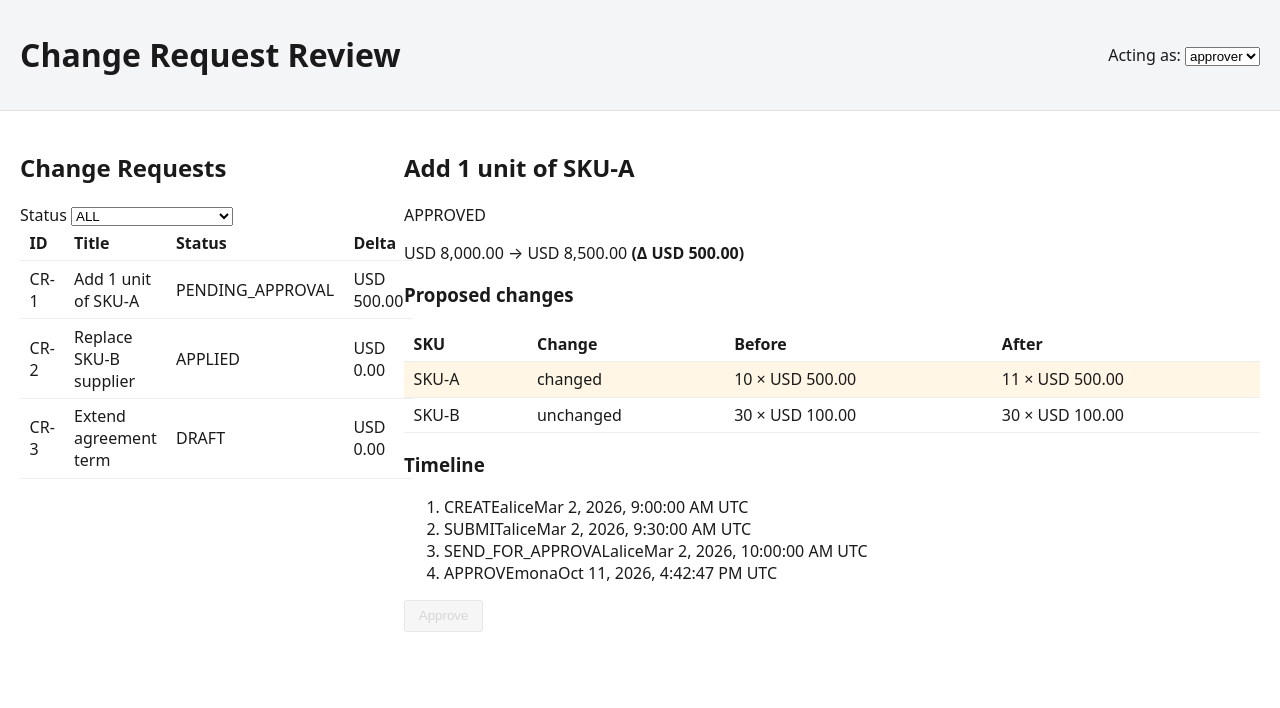
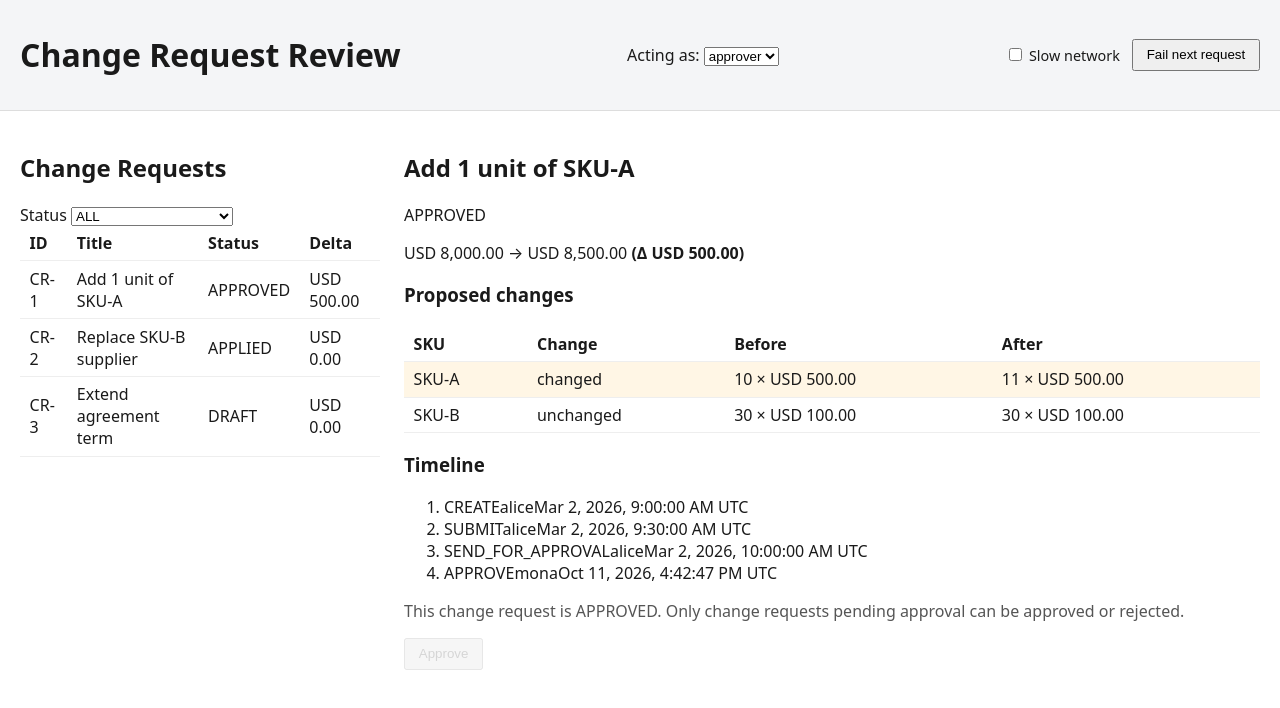
Before and after one commit to bbonnieee/Penny-assessment, an Angular app: page / in a window 1280 px wide. Both pictures are taken after a click on the button "Approve". Shown: the top 708 px of the page. Built offline with nearby package versions, Linux system fonts and the light colour scheme.

Commit message:
Read-only hints, idle states, list refresh after actions, demo network controls

```diff
--- a/src/app/app.component.html
+++ b/src/app/app.component.html
@@ -6,9 +6,18 @@
 			<option *ngFor="let key of userKeys" [value]="key" [selected]="session.user.id === users[key]?.id">{{ key }}</option>
 		</select>
 	</label>
+	<div class="app-demo-controls" aria-label="Demo network controls">
+		<label>
+			<input type="checkbox" [checked]="api.latencyMs > 0" (change)="setSlowNetwork($any($event.target).checked)" />
+			Slow network
+		</label>
+		<button type="button" (click)="failNextRequest()" [disabled]="api.failNext">
+			{{ api.failNext ? 'Next request will fail' : 'Fail next request' }}
+		</button>
+	</div>
 </header>
 
 <main class="app-layout" *ngIf="show">
 	<app-cr-list (select)="onSelect($event)"></app-cr-list>
-	<app-cr-detail *ngIf="selectedId" [id]="selectedId"></app-cr-detail>
+	<app-cr-detail *ngIf="selectedId" [id]="selectedId" (changed)="onCrChanged()"></app-cr-detail>
 </main>
--- a/src/app/app.component.ts
+++ b/src/app/app.component.ts
@@ -1,14 +1,19 @@
-import { Component } from '@angular/core';
+import { Component, ViewChild } from '@angular/core';
 import { CommonModule } from '@angular/common';
 import { CrListComponent } from '../components/cr-list/cr-list.component';
 import { CrDetailComponent } from '../components/cr-detail/cr-detail.component';
 import { SessionService } from '../session/session.service';
+import { CrApiService } from '../api/cr-api.service';
 import { users } from '../api/fixtures';
+
+/** Latency used by the "Slow network" demo toggle. */
+const SLOW_NETWORK_MS = 1500;
 
 /**
  * Demo app shell that hosts the list + detail screens so you can click through the UI in a browser
  * (run `npm start`). The "Acting as" switcher changes the current user via SessionService and reloads
- * both panes — handy for demoing permission-aware action states in your walkthrough video.
+ * both panes — handy for demoing permission-aware action states in your walkthrough video. The
+ * "Slow network" / "Fail next request" controls drive the mock API's `latencyMs` / `failNext`.
  *
  * This shell is just glue for the demo; the exercise is the list/detail components and their templates.
  */
@@ -24,7 +29,9 @@ export class AppComponent {
 	selectedId: string | null = 'CR-1';
 	show = true;
 
-	constructor(public readonly session: SessionService) {}
+	@ViewChild(CrListComponent) private list?: CrListComponent;
+
+	constructor(public readonly session: SessionService, public readonly api: CrApiService) {}
 
 	switchUser(key: string): void {
 		this.session.user = users[key];
@@ -35,6 +42,19 @@ export class AppComponent {
 		this.selectedId = id;
 	}
 
+	/** An approve/reject changed a CR: refresh the list so its status column matches the detail. */
+	onCrChanged(): void {
+		void this.list?.load();
+	}
+
+	setSlowNetwork(slow: boolean): void {
+		this.api.latencyMs = slow ? SLOW_NETWORK_MS : 0;
+	}
+
+	failNextRequest(): void {
+		this.api.failNext = true;
+	}
+
 	/** Destroy + recreate the panes so they re-load as the newly selected user. */
 	private reload(): void {
 		this.show = false;
--- a/src/components/cr-detail/cr-detail.component.html
+++ b/src/components/cr-detail/cr-detail.component.html
@@ -1,4 +1,6 @@
 <section class="cr-detail">
+	<p *ngIf="state.status === 'idle'" class="cr-detail__idle">Select a change request to review it.</p>
+
 	<p *ngIf="state.status === 'loading'" class="cr-detail__loading" role="status">Loading change request…</p>
 
 	<div *ngIf="state.status === 'error'" class="cr-detail__error" role="alert">
@@ -51,6 +53,7 @@
 		<!-- Actions -->
 		<section class="cr-actions" [attr.aria-busy]="submitting">
 			<p *ngIf="actionError" class="cr-actions__error" role="alert">{{ actionError }}</p>
+			<p *ngIf="actionHint" class="cr-actions__hint">{{ actionHint }}</p>
 
 			<button type="button" class="cr-actions__approve" [disabled]="!canApprove || submitting" (click)="approve()">
 				{{ pendingAction === 'approve' ? 'Approving…' : 'Approve' }}
--- a/src/components/cr-detail/cr-detail.component.ts
+++ b/src/components/cr-detail/cr-detail.component.ts
@@ -1,4 +1,4 @@
-import { Component, Input, OnChanges, OnInit, SimpleChanges } from '@angular/core';
+import { Component, EventEmitter, Input, OnChanges, OnInit, Output, SimpleChanges } from '@angular/core';
 import { CommonModule } from '@angular/common';
 import { FormControl, ReactiveFormsModule, ValidatorFn, Validators } from '@angular/forms';
 import { CrApiService } from '../../api/cr-api.service';
@@ -28,6 +28,8 @@ export type CrAction = 'approve' | 'reject';
 })
 export class CrDetailComponent implements OnInit, OnChanges {
 	@Input() id!: string;
+	/** Emits the CR after an action changed it, so a parent (e.g. the list) can refresh. */
+	@Output() changed = new EventEmitter<CrDetail>();
 
 	readonly reasonMax = REJECT_REASON_MAX;
 
@@ -111,6 +113,16 @@ export class CrDetailComponent implements OnInit, OnChanges {
 		return this.canAct;
 	}
 
+	/** Why the actions are unavailable, or null when the user can act (or nothing is loaded). */
+	get actionHint(): string | null {
+		const cr = this.detail;
+		const user = this.session.user;
+		if (!cr || this.canAct) return null;
+		if (!canApprovePolicy(user)) return 'You have read-only access, so you can’t approve or reject change requests.';
+		if (cr.orgCode !== user.orgCode) return 'This change request belongs to another organization.';
+		return `This change request is ${cr.status}. Only change requests pending approval can be approved or rejected.`;
+	}
+
 	fmt(amount: number): string {
 		return this.detail ? formatMoney(amount, this.detail.currency) : String(amount);
 	}
@@ -143,6 +155,7 @@ export class CrDetailComponent implements OnInit, OnChanges {
 			if (seq !== this.requestSeq) return;
 			this.state = { status: 'loaded', data: updated };
 			this.rejectControl.reset();
+			this.changed.emit(updated);
 		} catch (err) {
 			if (seq !== this.requestSeq) return;
 			// The request failed, but it may still have been applied on the server, so re-read the CR
@@ -151,10 +164,12 @@ export class CrDetailComponent implements OnInit, OnChanges {
 			if (seq !== this.requestSeq) return;
 			if (latest) this.state = { status: 'loaded', data: latest };
 			const message = (err as Error).message;
-			this.actionError =
-				latest && latest.status !== statusBefore
-					? `The ${action} request reported an error (${message}), but the change request is now ${latest.status}.`
-					: `Couldn't ${action} this change request: ${message}. Please try again.`;
+			if (latest && latest.status !== statusBefore) {
+				this.actionError = `The ${action} request reported an error (${message}), but the change request is now ${latest.status}.`;
+				this.changed.emit(latest);
+			} else {
+				this.actionError = `Couldn't ${action} this change request: ${message}. Please try again.`;
+			}
 		} finally {
 			if (seq === this.requestSeq) {
 				this.pendingAction = null;
--- a/src/components/cr-list/cr-list.component.html
+++ b/src/components/cr-list/cr-list.component.html
@@ -8,6 +8,8 @@
 			</select>
 		</label>
 	</header>
+
+	<p *ngIf="state.status === 'idle'" class="cr-list__idle">Change requests will appear here.</p>
 
 	<p *ngIf="state.status === 'loading'" class="cr-list__loading" role="status">Loading change requests…</p>
 
--- a/src/styles.css
+++ b/src/styles.css
@@ -55,3 +55,14 @@ button:disabled {
 .cr-diff__row[data-kind='removed'] {
 	background: #fdecea;
 }
+.app-demo-controls {
+	display: flex;
+	align-items: center;
+	gap: 0.75rem;
+	font-size: 0.9rem;
+}
+.cr-actions__hint,
+.cr-detail__idle,
+.cr-list__idle {
+	color: #555;
+}
```
Also changed, not shown: 2 other files (tests, documents, lock files or other folders).
